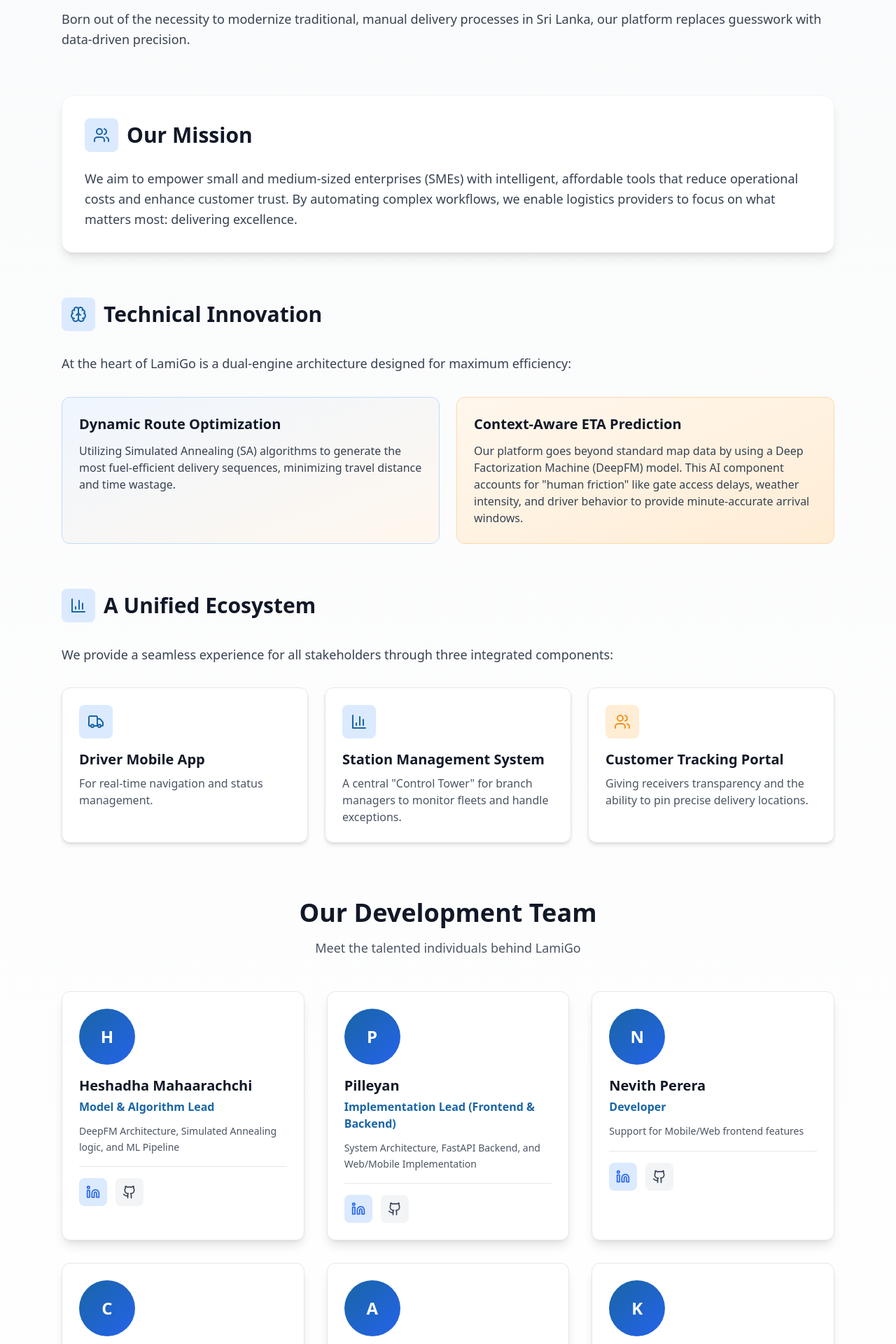
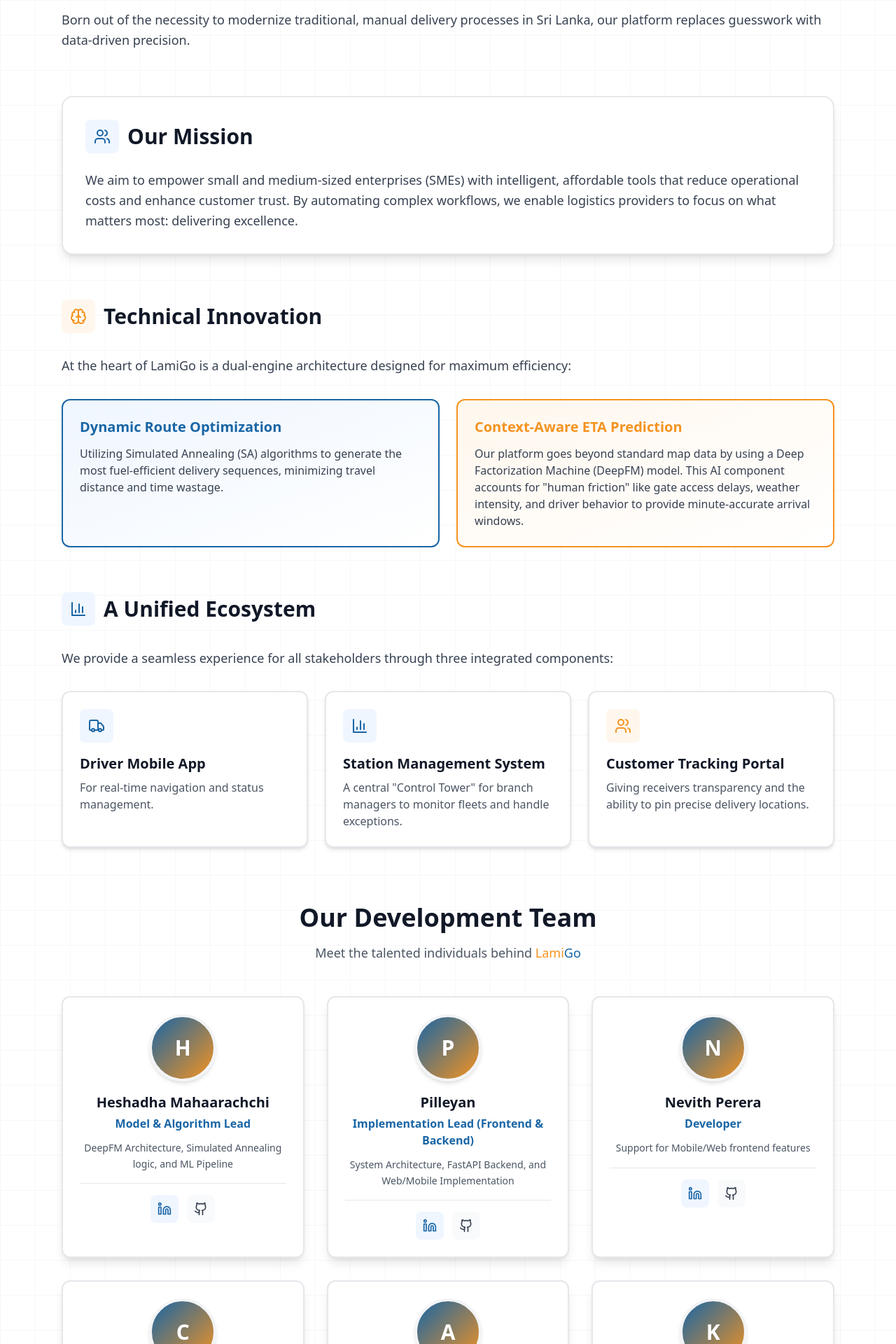
Before and after one commit to chanul26/LamiGo, a React (Vite) app: page /about in a window 1280 px wide. Shown: the part 400-2320 px from the top of the page at 70% size. Built offline with nearby package versions, Linux system fonts and the light colour scheme.

Commit message:
Team Members Cards

```diff
--- a/src/components/About.tsx
+++ b/src/components/About.tsx
@@ -8,6 +8,7 @@ const AboutPage = () => {
       name: "Heshadha Mahaarachchi",
       role: "Model & Algorithm Lead",
       focus: "DeepFM Architecture, Simulated Annealing logic, and ML Pipeline",
+      image: "", // Add your image path here
       linkedin: "",
       github: ""
     },
@@ -15,6 +16,7 @@ const AboutPage = () => {
       name: "Pilleyan",
       role: "Implementation Lead (Frontend & Backend)",
       focus: "System Architecture, FastAPI Backend, and Web/Mobile Implementation",
+      image: "", // Add your image path here
       linkedin: "",
       github: ""
     },
@@ -22,6 +24,7 @@ const AboutPage = () => {
       name: "Nevith Perera",
       role: "Developer",
       focus: "Support for Mobile/Web frontend features",
+      image: "", // Add your image path here
       linkedin: "",
       github: ""
     },
@@ -29,6 +32,7 @@ const AboutPage = () => {
       name: "Chanul Navindu",
       role: "Developer / Business Analyst",
       focus: "Business Model Canvas and UI/UX Design coordination",
+      image: "", // Add your image path here
       linkedin: "",
       github: ""
     },
@@ -36,6 +40,7 @@ const AboutPage = () => {
       name: "Azmeth Sajjad",
       role: "Developer",
       focus: "Database integration and API service support",
+      image: "", // Add your image path here
       linkedin: "",
       github: ""
     },
@@ -43,17 +48,24 @@ const AboutPage = () => {
       name: "Kaarunjan Sathiyaseelan",
       role: "Quality Assurance",
       focus: "System testing, evaluation metrics (MAE/RMSE), and documentation",
+      image: "", // Add your image path here
       linkedin: "",
       github: ""
     }
   ];
 
   return (
-    <div className="min-h-screen bg-gradient-to-b from-gray-50 to-white">
+    <div className="relative min-h-screen bg-white overflow-hidden">
+      {/* Grid Background */}
+      <div className="absolute inset-0" style={{
+        backgroundImage: 'linear-gradient(rgba(0,0,0,0.03) 1px, transparent 1px), linear-gradient(90deg, rgba(0,0,0,0.03) 1px, transparent 1px)',
+        backgroundSize: '50px 50px'
+      }}></div>
+
       {/* Navigation Header */}
-      <nav className="bg-white shadow-sm border-b border-gray-200">
+      <nav className="relative z-10 bg-white shadow-sm border-b border-gray-200">
         <div className="max-w-6xl mx-auto px-6 py-4">
-          <Link to="/" className="inline-flex items-center text-gray-600 hover:text-gray-900 transition-colors">
+          <Link to="/" className="inline-flex items-center text-gray-600 hover:text-[#1965A5] transition-colors font-medium">
             <ArrowLeft className="w-5 h-5 mr-2" />
             Back to Home
           </Link>
@@ -61,17 +73,19 @@ const AboutPage = () => {
       </nav>
 
       {/* Hero Section */}
-      <div className="bg-gradient-to-r from-[#1965A5] to-blue-700 text-white py-20">
+      <div className="relative z-10 bg-white text-gray-900 py-20 border-b border-gray-200">
         <div className="max-w-6xl mx-auto px-6">
-          <h1 className="text-5xl font-bold mb-6">About LamiGo</h1>
-          <p className="text-xl text-blue-100 max-w-3xl">
+          <h1 className="text-5xl font-bold mb-6">
+            About <span className="text-[#F49320]">Lami</span><span className="text-[#1965A5]">Go</span>
+          </h1>
+          <p className="text-xl text-gray-600 max-w-3xl">
             A comprehensive Software-as-a-Service (SaaS) platform designed to bridge the critical "last-mile" gap in urban logistics.
           </p>
         </div>
       </div>
 
       {/* Main Content */}
-      <div className="max-w-6xl mx-auto px-6 py-16">
+      <div className="relative z-10 max-w-6xl mx-auto px-6 py-16">
         {/* Introduction */}
         <div className="mb-16">
           <p className="text-lg text-gray-700 leading-relaxed">
@@ -80,9 +94,9 @@ const AboutPage = () => {
         </div>
 
         {/* Mission Section */}
-        <div className="mb-16 bg-white rounded-2xl shadow-lg p-8 border border-gray-100">
+        <div className="mb-16 bg-white rounded-2xl shadow-lg p-8 border-2 border-gray-200">
           <div className="flex items-center gap-3 mb-6">
-            <div className="bg-blue-100 p-3 rounded-lg">
+            <div className="bg-blue-50 p-3 rounded-lg">
               <Users className="w-6 h-6 text-[#1965A5]" />
             </div>
             <h2 className="text-3xl font-bold text-gray-900">Our Mission</h2>
@@ -95,8 +109,8 @@ const AboutPage = () => {
         {/* Technical Innovation */}
         <div className="mb-16">
           <div className="flex items-center gap-3 mb-8">
-            <div className="bg-blue-100 p-3 rounded-lg">
-              <Brain className="w-6 h-6 text-[#1965A5]" />
+            <div className="bg-orange-50 p-3 rounded-lg">
+              <Brain className="w-6 h-6 text-[#F49320]" />
             </div>
             <h2 className="text-3xl font-bold text-gray-900">Technical Innovation</h2>
           </div>
@@ -105,15 +119,15 @@ const AboutPage = () => {
           </p>
 
           <div className="grid md:grid-cols-2 gap-6">
-            <div className="bg-gradient-to-br from-blue-50 to-orange-50 rounded-xl p-6 border border-blue-200">
-              <h3 className="text-xl font-semibold text-gray-900 mb-3">Dynamic Route Optimization</h3>
+            <div className="bg-gradient-to-br from-blue-50 to-white rounded-xl p-6 border-2 border-[#1965A5] hover:shadow-lg transition-shadow">
+              <h3 className="text-xl font-semibold text-[#1965A5] mb-3">Dynamic Route Optimization</h3>
               <p className="text-gray-700">
                 Utilizing Simulated Annealing (SA) algorithms to generate the most fuel-efficient delivery sequences, minimizing travel distance and time wastage.
               </p>
             </div>
 
-            <div className="bg-gradient-to-br from-orange-50 to-orange-100 rounded-xl p-6 border border-orange-200">
-              <h3 className="text-xl font-semibold text-gray-900 mb-3">Context-Aware ETA Prediction</h3>
+            <div className="bg-gradient-to-br from-orange-50 to-white rounded-xl p-6 border-2 border-[#F49320] hover:shadow-lg transition-shadow">
+              <h3 className="text-xl font-semibold text-[#F49320] mb-3">Context-Aware ETA Prediction</h3>
               <p className="text-gray-700">
                 Our platform goes beyond standard map data by using a Deep Factorization Machine (DeepFM) model. This AI component accounts for "human friction" like gate access delays, weather intensity, and driver behavior to provide minute-accurate arrival windows.
               </p>
@@ -124,7 +138,7 @@ const AboutPage = () => {
         {/* Unified Ecosystem */}
         <div className="mb-20">
           <div className="flex items-center gap-3 mb-8">
-            <div className="bg-blue-100 p-3 rounded-lg">
+            <div className="bg-blue-50 p-3 rounded-lg">
               <BarChart3 className="w-6 h-6 text-[#1965A5]" />
             </div>
             <h2 className="text-3xl font-bold text-gray-900">A Unified Ecosystem</h2>
@@ -134,24 +148,24 @@ const AboutPage = () => {
           </p>
 
           <div className="grid md:grid-cols-3 gap-6">
-            <div className="bg-white rounded-xl p-6 shadow-md border border-gray-200 hover:shadow-xl transition-shadow">
-              <div className="bg-blue-100 w-12 h-12 rounded-lg flex items-center justify-center mb-4">
+            <div className="bg-white rounded-xl p-6 shadow-md border-2 border-gray-200 hover:border-[#1965A5] hover:shadow-xl transition-all">
+              <div className="bg-blue-50 w-12 h-12 rounded-lg flex items-center justify-center mb-4">
                 <Truck className="w-6 h-6 text-[#1965A5]" />
               </div>
               <h3 className="text-xl font-semibold text-gray-900 mb-2">Driver Mobile App</h3>
               <p className="text-gray-600">For real-time navigation and status management.</p>
             </div>
 
-            <div className="bg-white rounded-xl p-6 shadow-md border border-gray-200 hover:shadow-xl transition-shadow">
-              <div className="bg-blue-100 w-12 h-12 rounded-lg flex items-center justify-center mb-4">
+            <div className="bg-white rounded-xl p-6 shadow-md border-2 border-gray-200 hover:border-[#1965A5] hover:shadow-xl transition-all">
+              <div className="bg-blue-50 w-12 h-12 rounded-lg flex items-center justify-center mb-4">
                 <BarChart3 className="w-6 h-6 text-[#1965A5]" />
               </div>
               <h3 className="text-xl font-semibold text-gray-900 mb-2">Station Management System</h3>
               <p className="text-gray-600">A central "Control Tower" for branch managers to monitor fleets and handle exceptions.</p>
             </div>
 
-            <div className="bg-white rounded-xl p-6 shadow-md border border-gray-200 hover:shadow-xl transition-shadow">
-              <div className="bg-orange-100 w-12 h-12 rounded-lg flex items-center justify-center mb-4">
+            <div className="bg-white rounded-xl p-6 shadow-md border-2 border-gray-200 hover:border-[#F49320] hover:shadow-xl transition-all">
+              <div className="bg-orange-50 w-12 h-12 rounded-lg flex items-center justify-center mb-4">
                 <Users className="w-6 h-6 text-[#F49320]" />
               </div>
               <h3 className="text-xl font-semibold text-gray-900 mb-2">Customer Tracking Portal</h3>
@@ -163,35 +177,45 @@ const AboutPage = () => {
         {/* Team Section */}
         <div className="mb-16">
           <h2 className="text-4xl font-bold text-gray-900 mb-4 text-center">Our Development Team</h2>
-          <p className="text-gray-600 text-center mb-12 text-lg">Meet the talented individuals behind LamiGo</p>
+          <p className="text-gray-600 text-center mb-12 text-lg">
+            Meet the talented individuals behind <span className="text-[#F49320]">Lami</span><span className="text-[#1965A5]">Go</span>
+          </p>
 
           <div className="grid md:grid-cols-2 lg:grid-cols-3 gap-8">
             {teamMembers.map((member, index) => (
-              <div key={index} className="bg-white rounded-xl shadow-lg p-6 border border-gray-200 hover:shadow-2xl transition-all hover:-translate-y-1">
-                <div className="mb-4">
-                  <div className="w-20 h-20 bg-gradient-to-br from-[#1965A5] to-blue-600 rounded-full flex items-center justify-center text-white text-2xl font-bold mb-4">
-                    {member.name.charAt(0)}
-                  </div>
+              <div key={index} className="bg-white rounded-xl shadow-lg p-6 border-2 border-gray-200 hover:shadow-2xl hover:border-[#1965A5] transition-all hover:-translate-y-1 flex flex-col items-center text-center">
+                <div className="mb-4 flex flex-col items-center">
+                  {member.image ? (
+                    <img
+                      src={member.image}
+                      alt={member.name}
+                      className="w-24 h-24 rounded-full mb-4 shadow-md object-cover border-4 border-gray-100"
+                    />
+                  ) : (
+                    <div className="w-24 h-24 bg-gradient-to-br from-[#1965A5] to-[#F49320] rounded-full flex items-center justify-center text-white text-3xl font-bold mb-4 shadow-md border-4 border-gray-100">
+                      {member.name.charAt(0)}
+                    </div>
+                  )}
                   <h3 className="text-xl font-bold text-gray-900 mb-1">{member.name}</h3>
                   <p className="text-[#1965A5] font-semibold mb-3">{member.role}</p>
                   <p className="text-gray-600 text-sm leading-relaxed">{member.focus}</p>
                 </div>
 
-                <div className="flex gap-3 pt-4 border-t border-gray-200">
+                <div className="flex gap-3 pt-4 border-t border-gray-200 w-full justify-center">
                   <a
                     href={member.linkedin || "#"}
                     target="_blank"
                     rel="noopener noreferrer"
-                    className="flex items-center justify-center w-10 h-10 bg-blue-100 rounded-lg hover:bg-blue-200 transition-colors"
+                    className="flex items-center justify-center w-10 h-10 bg-blue-50 rounded-lg hover:bg-blue-100 transition-colors"
                     aria-label="LinkedIn"
                   >
-                    <Linkedin className="w-5 h-5 text-blue-600" />
+                    <Linkedin className="w-5 h-5 text-[#1965A5]" />
                   </a>
                   <a
                     href={member.github || "#"}
                     target="_blank"
                     rel="noopener noreferrer"
-                    className="flex items-center justify-center w-10 h-10 bg-gray-100 rounded-lg hover:bg-gray-200 transition-colors"
+                    className="flex items-center justify-center w-10 h-10 bg-gray-50 rounded-lg hover:bg-gray-100 transition-colors"
                     aria-label="GitHub"
                   >
                     <Github className="w-5 h-5 text-gray-700" />
```
